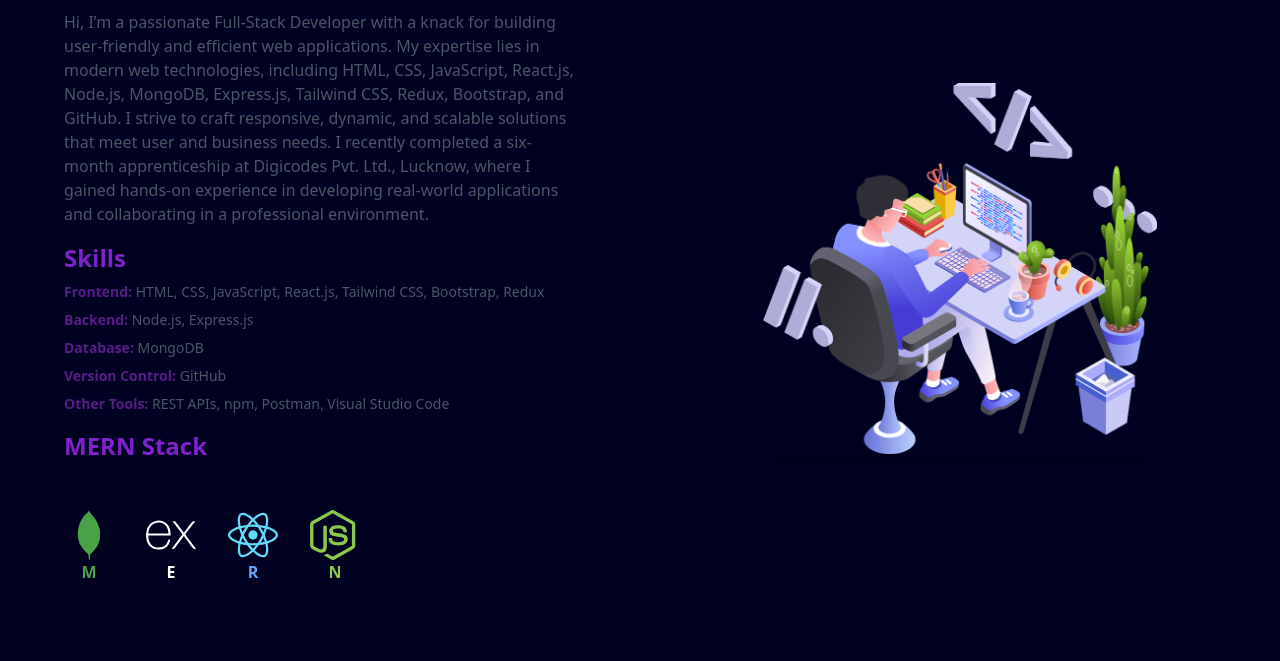
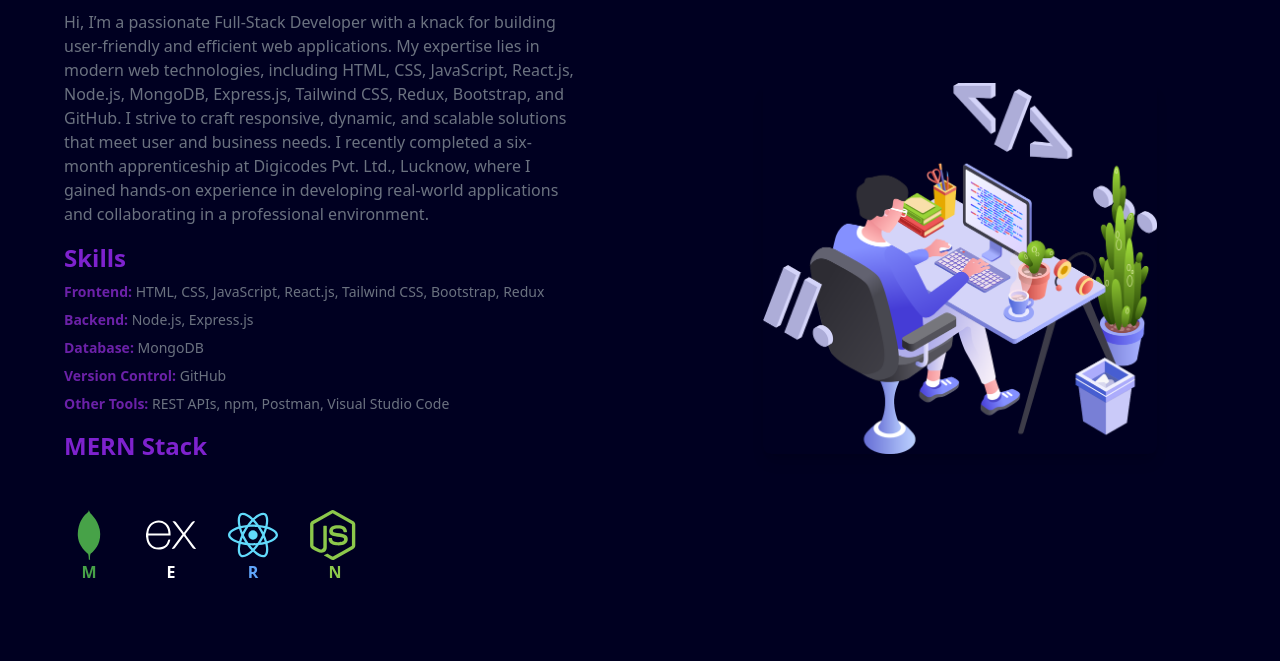
Before and after one commit to pramodDev07/Portfolio-Frontend, a website: page src/index.html in a window 1280 px wide. Shown: the part 688-1349 px from the top of the page. Drawn offline with nearby package versions, Linux system fonts and the light colour scheme.

Commit message:
some changes

```diff
--- a/src/index.html
+++ b/src/index.html
@@ -3,6 +3,7 @@
 
 <head>
   <meta charset="UTF-8">
+  <link rel="shortcut icon" href="assets/images/bg.png" type="image/png">
   <meta name="viewport" content="width=device-width, initial-scale=1.0">
   <title>Pramod's Portfolio</title>
   <link href="output.css" rel="stylesheet">
@@ -123,7 +124,7 @@
             <a href="assets/Documents/Pramod kumar - Resume.pdf"
               class="relative sm:ps-3 ps-3 sm:pr-8 pr-8 sm:py-1 py-2 text-white bg-blue-900 border-2 border-white rounded hover:bg-blue-700"
               download>
-              CV
+              Resume
               <svg xmlns="http://www.w3.org/2000/svg" viewBox="0 0 24 24" width="26" height="26" color="#ffffff"
                 fill="none" class="absolute top-2 right-2 sm:top-1 sm:right-2">
                 <path
@@ -153,7 +154,7 @@
             <h1 class="text-4xl text-center font-bold text-purple-700">
               About Me
             </h1>
-            <p class="  sm:text-base text-sm  text-gray-600">
+            <p class="  sm:text-base text-sm  text-gray-500">
               Hi, I’m a passionate Full-Stack Developer with a knack for building
               user-friendly and efficient web applications. My expertise lies in
               modern web technologies, including HTML, CSS, JavaScript, React.js,
@@ -164,29 +165,29 @@
               gained hands-on experience in developing real-world applications and
               collaborating in a professional environment.
             </p>
-            <div class=" text-sm sm:text-md text-gray-600">
+            <div class=" text-sm sm:text-md text-gray-500">
               <h2 class="text-2xl font-bold text-purple-700">Skills</h2>
               <ul class="">
                 <li class="mt-2">
-                  <span class=" font-bold text-purple-900">Frontend:</span>
+                  <span class=" font-bold text-purple-800">Frontend:</span>
                   HTML, CSS, JavaScript, React.js, Tailwind CSS, Bootstrap, Redux
                 </li>
                 <li class="mt-2">
-                  <span class=" font-bold text-purple-900">Backend:</span>
+                  <span class=" font-bold text-purple-800">Backend:</span>
                   Node.js, Express.js
                 </li>
                 <li class="mt-2">
-                  <span class=" font-bold text-purple-900">Database:</span>
+                  <span class=" font-bold text-purple-800">Database:</span>
                   MongoDB
                 </li>
                 <li class="mt-2">
-                  <span class=" font-bold text-purple-900">
+                  <span class=" font-bold text-purple-800">
                     Version Control:
                   </span>
                   GitHub
                 </li>
                 <li class="mt-2">
-                  <span class=" font-bold text-purple-900">Other Tools:</span>
+                  <span class=" font-bold text-purple-800">Other Tools:</span>
                   REST APIs, npm, Postman, Visual Studio Code
                 </li>
               </ul>
@@ -277,7 +278,6 @@
       </div>
     </section>
     <section id="skill">
-      <!-- <section id="skill" class=" h-[90vh] pt-28"> -->
       <div class="pt-20 max-w-7xl mx-auto">
         <h1 class="text-center text-purple-700 text-4xl font-semibold mb-10">
           My Skills
@@ -285,10 +285,6 @@
         <div class="w-[66vw] m-auto py-6">
           <!-- {/* First Column */} -->
           <ul class=" flex flex-wrap sm:justify-normal justify-center gap-16 sm:gap-16">
-
-
-            <!-- {/* *******************************************************8 */} -->
-
             <li
               class="relative group p-4 border-[2px] border-purple-600 rounded-2xl hover:scale-105 ease-in-out duration-100">
               <svg xmlns="http://www.w3.org/2000/svg" width="50" height="50" viewBox="0 0 24 24" fill="#47A248"
@@ -472,7 +468,6 @@
     <section id="projects">
       <div class=" max-w-screen-xl mx-auto px-4 pt-20  relative pb-20">
 
-        <!-- class=" relative min-h-[170vh]  w-full py-12 bg-gradient-to-b  to-gray-200" -->
         <h2
           class="text-3xl font-bold text-center w-max m-auto z-10 bg-[#000021] relative px-4 py-2 text-purple-800 border-b-2  border-purple-600">
           My Projects</h2>
@@ -480,11 +475,9 @@
         <div class="flex md:flex-row flex-col gap-[80px] mt-20 relative items-center ">
           <!-- {/* link, projectImage,  */} -->
           <div class=" md:flex hidden h-[1px] bg-purple-600  left-1/4 right-1/2 absolute"></div>
-          <!-- <a href="https://e-shop-ecommerc-azure.vercel.app" target="_blank" class="flex items-center"> -->
           <a href="https://e-shop-ecommerc-azure.vercel.app" target="_blank"
             class="md:flex hidden w-4 h-4 rounded-full border-[3px] border-[#1788ae] absolute right-1/2 translate-x-1/2 bg-[#000021] z-10 hover:scale-125 ease-in-out duration-100 cursor-pointer">
           </a>
-          <!-- </a> -->
           <div class="flex w-full  relative md:justify-start justify-center">
             <div class="group relative flex  items-center md:hover:scale-105 ease-in-out duration-200">
               <a href="https://e-shop-ecommerc-azure.vercel.app" target="_blank"> <img
@@ -540,7 +533,6 @@
         <div class="flex md:flex-row flex-col gap-[80px] mt-20 relative items-center ">
           <!-- {/* link, projectImage,  */} -->
           <div class="md:flex hidden h-[1px] bg-purple-600  right-1/4 left-1/2 absolute"></div>
-          <!-- <a href="https://e-shop-ecommerc-azure.vercel.app" target="_blank" class="flex items-center"> -->
           <a href="https://todotable.netlify.app" target="_blank"
             class="md:flex hidden w-4 h-4 rounded-full border-[3px] border-[#1788ae] absolute right-1/2 translate-x-1/2 bg-[#000021] z-10 hover:scale-125 ease-in-out duration-100 cursor-pointer">
           </a>
@@ -768,34 +760,7 @@
 
         <!-- {/* project height divide line */} -->
         <div class="md:flex hidden w-[2px] bg-purple-600 top-20 bottom-0  translate-x-1/2 right-1/2 absolute "></div>
-        <!-- {/* end circle click to go top project */} -->
-        <!-- <div
-          class=" md:flex hidden w-4 h-4 rounded-full border-[3px] border-[#1788ae] absolute bottom-0 right-1/2 translate-x-1/2 bg-[#000021] z-10 hover:scale-125 ease-in-out duration-100 cursor-pointer">
-        </div> -->
 
-
-
-
-
-        <!-- {/* <div class="flex flex-wrap justify-center mt-12">
-        <ul class="flex flex-wrap justify-around w-full max-w-7xl gap-6">
-          <li class="todo flex items-center justify-center h-56 w-56 rounded-full text-[#e12e2e] font-bold opacity-80 transition-transform hover:opacity-100 hover:scale-110 shadow-md hover:shadow-xl cursor-pointer">
-            <p class="hidden hover:block">Todo List</p>
-          </li>
-          <li class="calculator flex items-center justify-center h-56 w-56 rounded-full text-white font-bold opacity-80 transition-transform hover:opacity-100 hover:scale-110 shadow-md hover:shadow-xl cursor-pointer">
-            <p class="hidden hover:block">Calculator</p>
-          </li>
-          <li class="e-commerce flex items-center justify-center h-56 w-56 rounded-full text-white font-bold opacity-80 transition-transform hover:opacity-100 hover:scale-110 shadow-md hover:shadow-xl cursor-pointer">
-            <p class="hidden hover:block">E-Commerce</p>
-          </li>
-          <li class="twitter flex items-center justify-center h-56 w-56 rounded-full text-white font-bold opacity-80 transition-transform hover:opacity-100 hover:scale-110 shadow-md hover:shadow-xl cursor-pointer">
-            <p class="hidden hover:block">Twitter</p>
-          </li>
-          <li class="spotify flex items-center justify-center h-56 w-56 rounded-full text-white font-bold opacity-80 transition-transform hover:opacity-100 hover:scale-110 shadow-md hover:shadow-xl cursor-pointer">
-            <p class="hidden hover:block">Spotify</p>
-          </li>
-        </ul>
-      </div> */} -->
 
       </div>
     </section>
@@ -812,11 +777,11 @@
               <!-- Social icons -->
               <li class="flex">
                 <a href="https://www.instagram.com/pramoddev07" target="_blank">
-                <svg xmlns="http://www.w3.org/2000/svg" width="50" height="50" fill="#7e22ce"
-                  class="bi bi-instagram" viewBox="0 0 16 16">
-                  <path
-                    d="M8 0C5.829 0 5.556.01 4.703.048 3.85.088 3.269.222 2.76.42a3.9 3.9 0 0 0-1.417.923A3.9 3.9 0 0 0 .42 2.76C.222 3.268.087 3.85.048 4.7.01 5.555 0 5.827 0 8.001c0 2.172.01 2.444.048 3.297.04.852.174 1.433.372 1.942.205.526.478.972.923 1.417.444.445.89.719 1.416.923.51.198 1.09.333 1.942.372C5.555 15.99 5.827 16 8 16s2.444-.01 3.298-.048c.851-.04 1.434-.174 1.943-.372a3.9 3.9 0 0 0 1.416-.923c.445-.445.718-.891.923-1.417.197-.509.332-1.09.372-1.942C15.99 10.445 16 10.173 16 8s-.01-2.445-.048-3.299c-.04-.851-.175-1.433-.372-1.941a3.9 3.9 0 0 0-.923-1.417A3.9 3.9 0 0 0 13.24.42c-.51-.198-1.092-.333-1.943-.372C10.443.01 10.172 0 7.998 0zm-.717 1.442h.718c2.136 0 2.389.007 3.232.046.78.035 1.204.166 1.486.275.373.145.64.319.92.599s.453.546.598.92c.11.281.24.705.275 1.485.039.843.047 1.096.047 3.231s-.008 2.389-.047 3.232c-.035.78-.166 1.203-.275 1.485a2.5 2.5 0 0 1-.599.919c-.28.28-.546.453-.92.598-.28.11-.704.24-1.485.276-.843.038-1.096.047-3.232.047s-2.39-.009-3.233-.047c-.78-.036-1.203-.166-1.485-.276a2.5 2.5 0 0 1-.92-.598 2.5 2.5 0 0 1-.6-.92c-.109-.281-.24-.705-.275-1.485-.038-.843-.046-1.096-.046-3.233s.008-2.388.046-3.231c.036-.78.166-1.204.276-1.486.145-.373.319-.64.599-.92s.546-.453.92-.598c.282-.11.705-.24 1.485-.276.738-.034 1.024-.044 2.515-.045zm4.988 1.328a.96.96 0 1 0 0 1.92.96.96 0 0 0 0-1.92m-4.27 1.122a4.109 4.109 0 1 0 0 8.217 4.109 4.109 0 0 0 0-8.217m0 1.441a2.667 2.667 0 1 1 0 5.334 2.667 2.667 0 0 1 0-5.334" />
-                </svg>
+                  <svg xmlns="http://www.w3.org/2000/svg" width="50" height="50" fill="#7e22ce" class="bi bi-instagram"
+                    viewBox="0 0 16 16">
+                    <path
+                      d="M8 0C5.829 0 5.556.01 4.703.048 3.85.088 3.269.222 2.76.42a3.9 3.9 0 0 0-1.417.923A3.9 3.9 0 0 0 .42 2.76C.222 3.268.087 3.85.048 4.7.01 5.555 0 5.827 0 8.001c0 2.172.01 2.444.048 3.297.04.852.174 1.433.372 1.942.205.526.478.972.923 1.417.444.445.89.719 1.416.923.51.198 1.09.333 1.942.372C5.555 15.99 5.827 16 8 16s2.444-.01 3.298-.048c.851-.04 1.434-.174 1.943-.372a3.9 3.9 0 0 0 1.416-.923c.445-.445.718-.891.923-1.417.197-.509.332-1.09.372-1.942C15.99 10.445 16 10.173 16 8s-.01-2.445-.048-3.299c-.04-.851-.175-1.433-.372-1.941a3.9 3.9 0 0 0-.923-1.417A3.9 3.9 0 0 0 13.24.42c-.51-.198-1.092-.333-1.943-.372C10.443.01 10.172 0 7.998 0zm-.717 1.442h.718c2.136 0 2.389.007 3.232.046.78.035 1.204.166 1.486.275.373.145.64.319.92.599s.453.546.598.92c.11.281.24.705.275 1.485.039.843.047 1.096.047 3.231s-.008 2.389-.047 3.232c-.035.78-.166 1.203-.275 1.485a2.5 2.5 0 0 1-.599.919c-.28.28-.546.453-.92.598-.28.11-.704.24-1.485.276-.843.038-1.096.047-3.232.047s-2.39-.009-3.233-.047c-.78-.036-1.203-.166-1.485-.276a2.5 2.5 0 0 1-.92-.598 2.5 2.5 0 0 1-.6-.92c-.109-.281-.24-.705-.275-1.485-.038-.843-.046-1.096-.046-3.233s.008-2.388.046-3.231c.036-.78.166-1.204.276-1.486.145-.373.319-.64.599-.92s.546-.453.92-.598c.282-.11.705-.24 1.485-.276.738-.034 1.024-.044 2.515-.045zm4.988 1.328a.96.96 0 1 0 0 1.92.96.96 0 0 0 0-1.92m-4.27 1.122a4.109 4.109 0 1 0 0 8.217 4.109 4.109 0 0 0 0-8.217m0 1.441a2.667 2.667 0 1 1 0 5.334 2.667 2.667 0 0 1 0-5.334" />
+                  </svg>
                 </a>
               </li>
               <li>
@@ -907,7 +872,7 @@
     </div>
 
     <div class=" text-gray-500 text-xs py-2">
-      <p>Copyright &copy; pramodsportfolio.com | All rights reserved</p>
+      <p>Copyright &copy; pramoddevportfolio.com | All rights reserved</p>
     </div>
   </footer>
 
@@ -982,7 +947,6 @@
     });
 
   </script>
-
 </body>
 
 </html>
```
Also changed, not shown: src/output.css.
